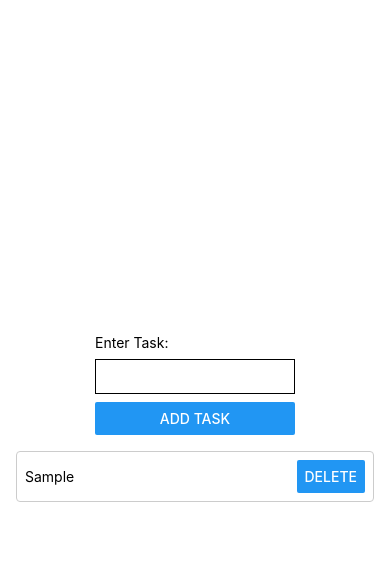
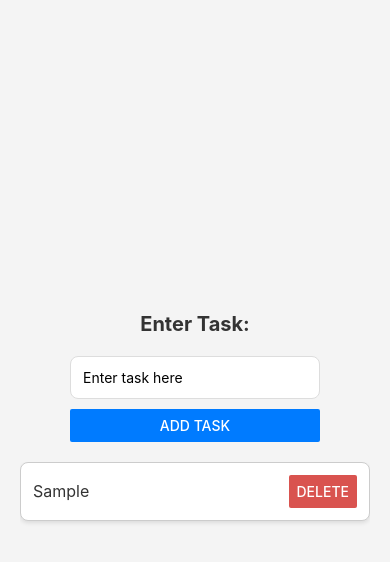
Before and after one commit to ahmar-volopay/TodoApp, a React Native app: screen / in a window 390 px wide. Both pictures are taken after typing "Sample" into the empty fields and a click on the button "ADD TASK". Shown: the top 562 px of the page. Built offline with nearby package versions, Linux system fonts and the light colour scheme.

Commit message:
add cancel and delete options in Modal

```diff
--- a/App.tsx
+++ b/App.tsx
@@ -13,7 +13,10 @@ const HelloWorldApp = () => {
   const [text, setText] = React.useState('');
   const [tasks, setTasks] = React.useState<string[]>([]);
   const [modalVisiblity, setModalVisibilty] = React.useState(false);
-  const [deleteIndex, setDeleteIndex] = React.useState(0);
+  const [deleteIndex, setDeleteIndex] = React.useState<number | undefined>(
+    undefined,
+  );
+
   const deleteTask = (index: number) => {
     const updatedTasks = [...tasks];
     updatedTasks.splice(index, 1);
@@ -23,8 +26,13 @@ const HelloWorldApp = () => {
   return (
     <View style={styles.container}>
       <View>
-        <Text>Enter Task:</Text>
-        <TextInput onChangeText={setText} value={text} style={styles.input} />
+        <Text style={styles.heading}>Enter Task:</Text>
+        <TextInput
+          onChangeText={setText}
+          value={text}
+          style={styles.input}
+          placeholder="Enter task here"
+        />
         <Button
           onPress={() => {
             if (text.trim()) {
@@ -33,37 +41,47 @@ const HelloWorldApp = () => {
             }
           }}
           title="Add Task"
+          color="#007BFF"
         />
       </View>
-      <Modal visible={modalVisiblity}>
-        <View>
-          <Text>Are you sure to delete this Task??</Text>
+
+      <Modal visible={modalVisiblity} animationType="fade">
+        <View style={styles.modalContent}>
+          <Text style={styles.modalText}>
+            Are you sure you want to delete this task?
+          </Text>
+          <View style={styles.options}>
             <Button
-            onPress={() => {
-              setModalVisibilty(false);
-            }}
+              onPress={() => setModalVisibilty(false)}
               title="Cancel"
+              color="#d9534f"
             />
             <Button
               onPress={() => {
+                if (deleteIndex !== undefined) {
                   setModalVisibilty(false);
                   deleteTask(deleteIndex);
+                }
               }}
               title="Delete"
+              color="#007BFF"
             />
           </View>
+        </View>
       </Modal>
+
       <View style={styles.tasksContainer}>
         <ScrollView>
           {tasks.map((task, index) => (
             <View key={index} style={styles.taskItem}>
-              <Text>{task}</Text>
+              <Text style={styles.taskText}>{task}</Text>
               <Button
                 onPress={() => {
+                  setDeleteIndex(index);
                   setModalVisibilty(true);
-                  setDeleteIndex(index);
                 }}
                 title="Delete"
+                color="#d9534f"
               />
             </View>
           ))}
@@ -78,27 +96,70 @@ const styles = StyleSheet.create({
     flex: 1,
     justifyContent: 'center',
     alignItems: 'center',
-    padding: 16,
+    padding: 20,
+    backgroundColor: '#f4f4f4',
+  },
+  heading: {
+    fontSize: 20,
+    fontWeight: 'bold',
+    marginBottom: 10,
+    textAlign: 'center',
+    color: '#333',
   },
   input: {
     borderWidth: 1,
-    padding: 8,
-    marginVertical: 8,
-    width: 200,
+    borderColor: '#ddd',
+    padding: 12,
+    marginVertical: 10,
+    width: 250,
+    borderRadius: 8,
+    backgroundColor: '#fff',
   },
   tasksContainer: {
-    marginTop: 16,
+    marginTop: 20,
     width: '100%',
   },
   taskItem: {
     flexDirection: 'row',
     justifyContent: 'space-between',
     alignItems: 'center',
-    marginBottom: 8,
-    padding: 8,
+    marginBottom: 12,
+    padding: 12,
     borderWidth: 1,
     borderColor: '#ccc',
-    borderRadius: 4,
+    borderRadius: 8,
+    backgroundColor: '#fff',
+    shadowColor: '#000',
+    shadowOffset: {width: 0, height: 2},
+    shadowOpacity: 0.1,
+    shadowRadius: 4,
+    elevation: 3,
+  },
+  taskText: {
+    fontSize: 16,
+    color: '#333',
+    flex: 1,
+  },
+  modalContent: {
+    flex: 1,
+    justifyContent: 'center',
+    alignItems: 'center',
+    padding: 20,
+    backgroundColor: '#fff',
+    borderRadius: 8,
+    elevation: 5,
+  },
+  modalText: {
+    fontSize: 16,
+    marginBottom: 20,
+    textAlign: 'center',
+    color: '#333',
+  },
+  options: {
+    flexDirection: 'row',
+    justifyContent: 'center',
+    alignItems: 'center',
+    gap: 8,
   },
 });
 
```
Lines whose indentation alone changed are shown as unchanged.
